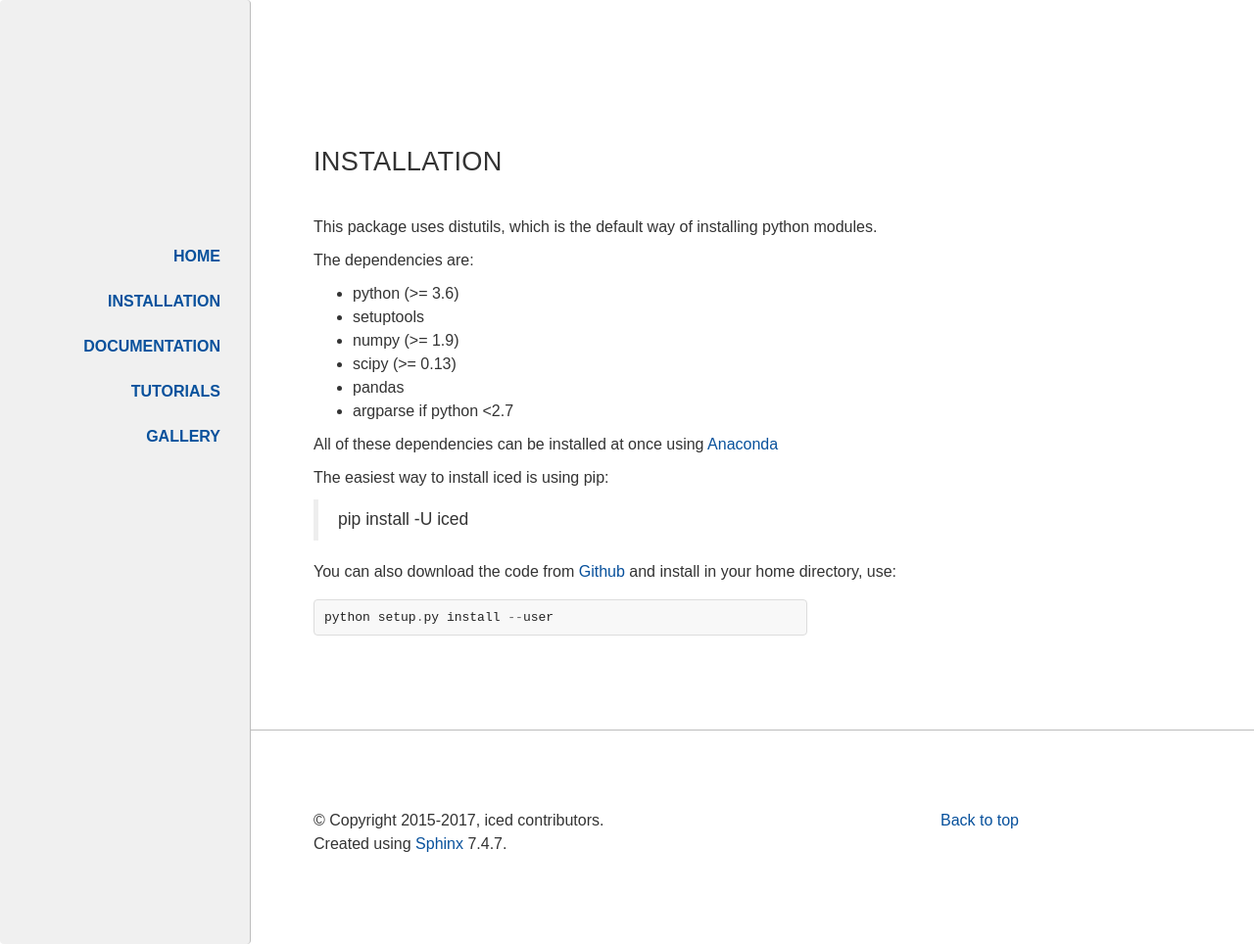
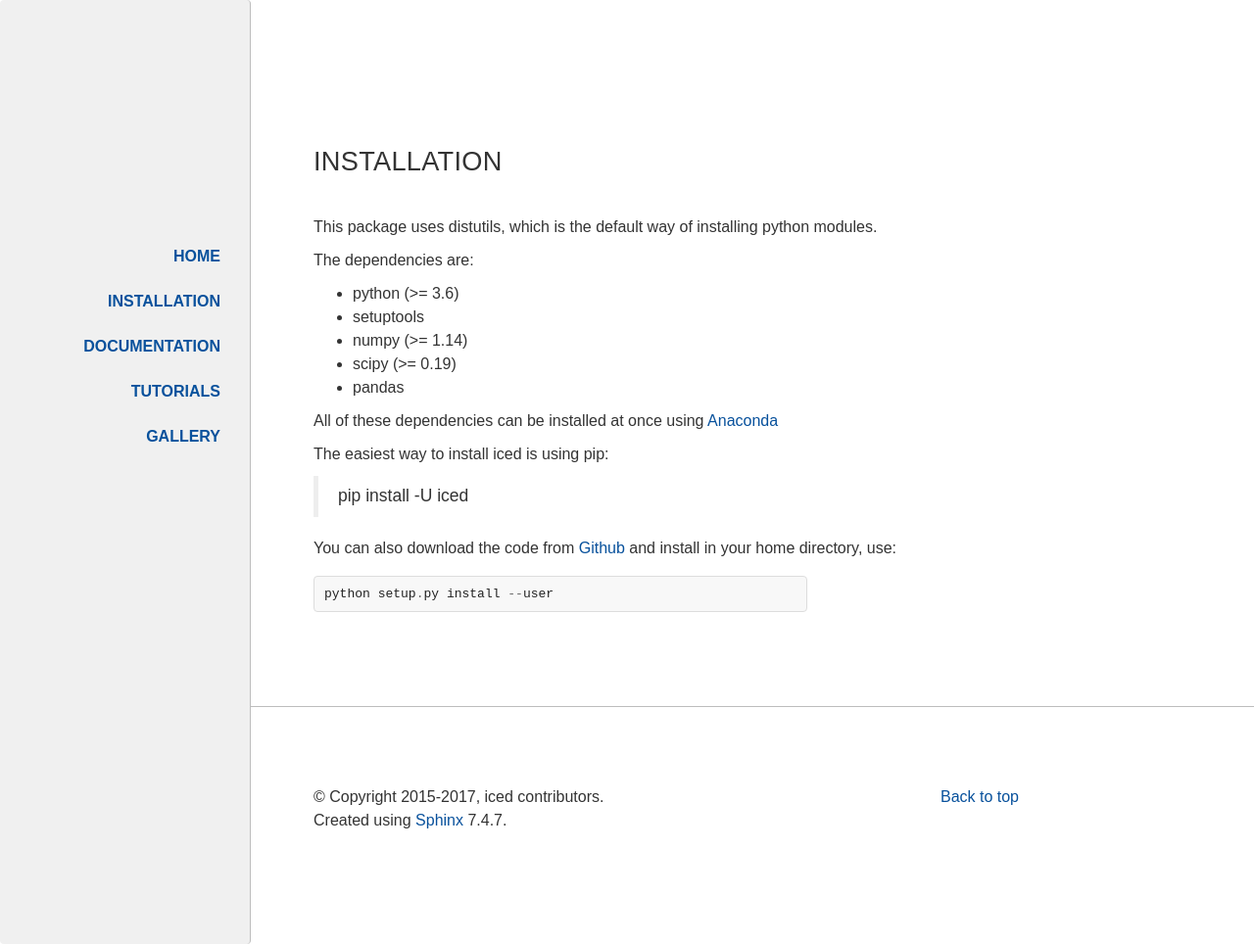
Before and after one commit to hiclib/iced, a Sphinx documentation site: the page built from doc/install.rst, in a window 1280 px wide and 964 px high. Shown: the whole window at 98% size. Built offline with Sphinx 7.4.7, drawn with Linux system fonts in a browser that asks for light colours; formulas are drawn with MathJax 3.

Commit message:
Dropping old versions of numpy & scipy

```diff
--- a/doc/install.rst
+++ b/doc/install.rst
@@ -9,10 +9,9 @@ The dependencies are:
 
 - python (>= 3.6)
 - setuptools
-- numpy (>= 1.9)
-- scipy (>= 0.13)
+- numpy (>= 1.14)
+- scipy (>= 0.19)
 - pandas
-- argparse if python <2.7
 
 
 All of these dependencies can be installed at once using `Anaconda
```
Also changed, not shown: .travis.yml.
